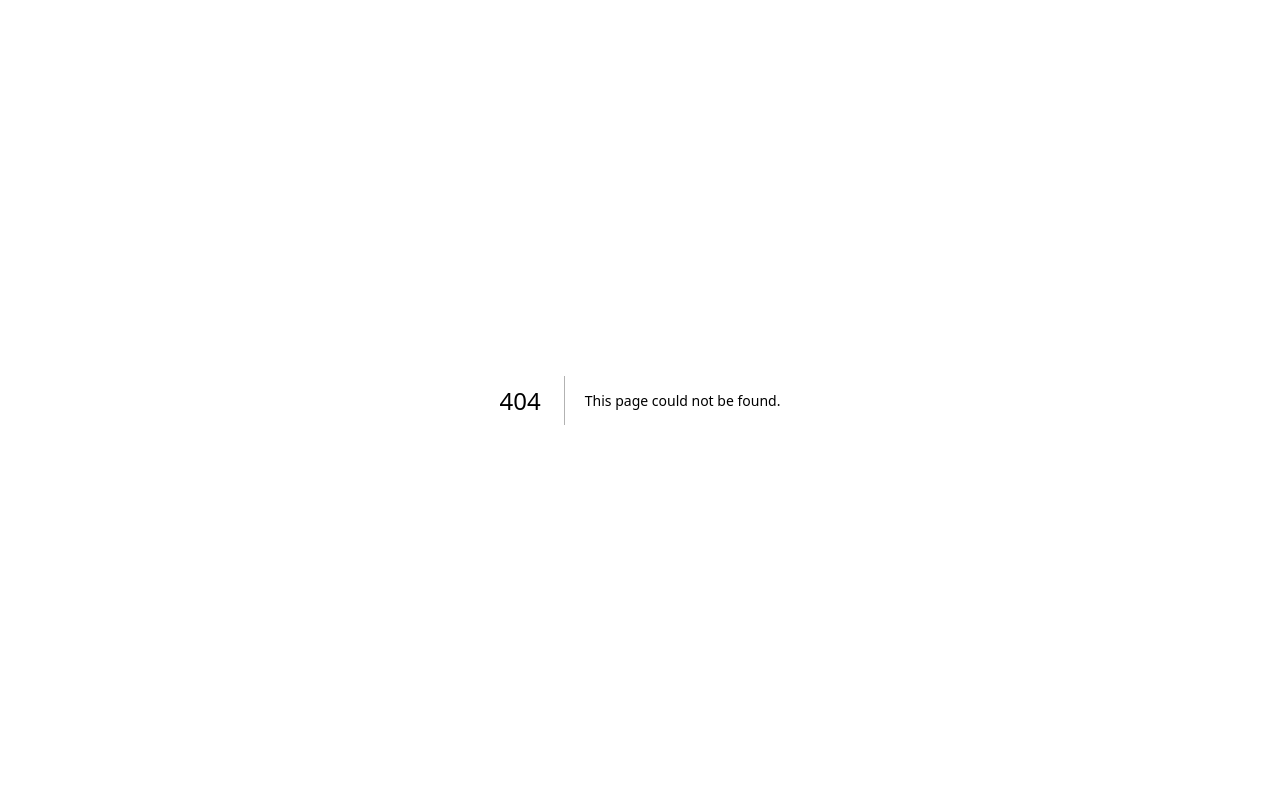
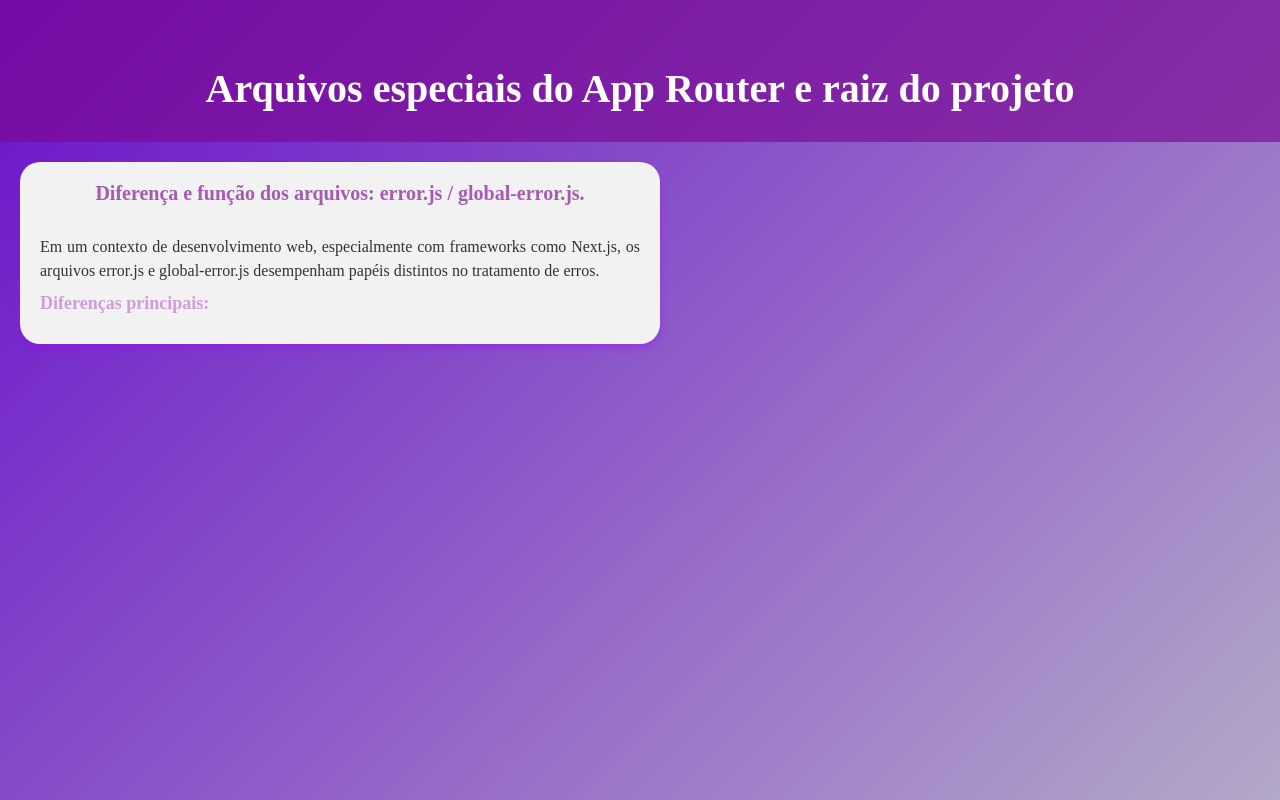
Before and after one commit to annabialeme/aulajs04, a Next.js app: page /especiais in a window 1280 px wide. Before the commit this address had no page. Built offline with nearby package versions, Linux system fonts and the light colour scheme.

Commit message:
last commits of the day

```diff
--- /dev/null
+++ b/src/app/especiais/ArquivosEspeciais.module.css
@@ -0,0 +1,86 @@
+.container {
+    background: linear-gradient(135deg, hsl(269, 85%, 43%) 0%, #b3a8c7 100%);
+    height: 100vh;
+    color: #fff;
+    display: flex;
+    flex-direction: column;
+}
+.title {
+    font-size: 2rem;
+}
+
+.header {
+    width: 100%;
+    display: flex;
+    justify-content: center;
+    align-items: center;
+    background-color: #7b0992a6;
+    padding: 15px;
+}
+
+.header h1 {
+    margin-top: 50px;
+    margin-bottom: 15px;
+    font-size: 40px;
+    text-align: center;
+    font-weight: bold;
+    color: #ffffff;
+}
+
+.card {
+    width: 50%;
+    margin: 20px;
+    padding: 20px;
+    box-shadow: 0 4px 8px rgba(155,0,266,0.350);
+    border-radius: 20px;
+    background-color: #f2f2f2;
+    display: flex;
+    flex-direction: column;
+}
+
+.card h2 {
+    margin-top: 0;
+    font-size: 20px;
+    font-weight: bold;
+    color: #7b0992a6;
+    text-align: center;
+    margin-bottom: 10px;
+}
+
+.card p {
+    margin-bottom: 10px;
+    margin-top: 20px;
+    font-size: 16px;
+    line-height: 1.5;
+    color: #333;
+    text-align: justify;
+    text-justify: inter-word;
+}
+
+.card li {
+    margin-top: 10px;
+    font-size: 16px;
+    line-height: 1.5;
+    color: #333;
+    text-align: justify;
+    text-justify: inter-word;
+}
+
+.card h3 {
+    margin-top: 0;
+    margin-bottom: 10px;
+    font-size: 18px;
+    font-weight: bold;
+    color: #a32bbb6e;
+}
+
+@media (max-width: 768px) {
+    .card {
+        width: 80%;
+    }
+}
+@media (max-width: 480px) {
+    .card {
+        width: 100%;
+    }
+}
--- /dev/null
+++ b/src/app/especiais/page.jsx
@@ -0,0 +1,19 @@
+"use client";
+import React from "react";
+import styles from "./ArquivosEspeciais.module.css";
+
+export default function Page() {
+  return (
+    <div className={styles.container}>
+      <div className={styles.header}>
+        <h1>Arquivos especiais do App Router e raiz do projeto</h1>
+      </div>
+
+      <div className={styles.card}>
+        <h2>Diferença e função dos arquivos: error.js / global-error.js.</h2>
+        <p>Em um contexto de desenvolvimento web, especialmente com frameworks como Next.js, os arquivos error.js e global-error.js desempenham papéis distintos no tratamento de erros.</p>
+        <h3>Diferenças principais:</h3>
+      </div>
+    </div>
+  );
+}
```
Also changed, not shown: src/app/arquivos-especiais/ArquivosEspeciais.module.css (deleted), src/app/arquivos-especiais/page.jsx (deleted).
